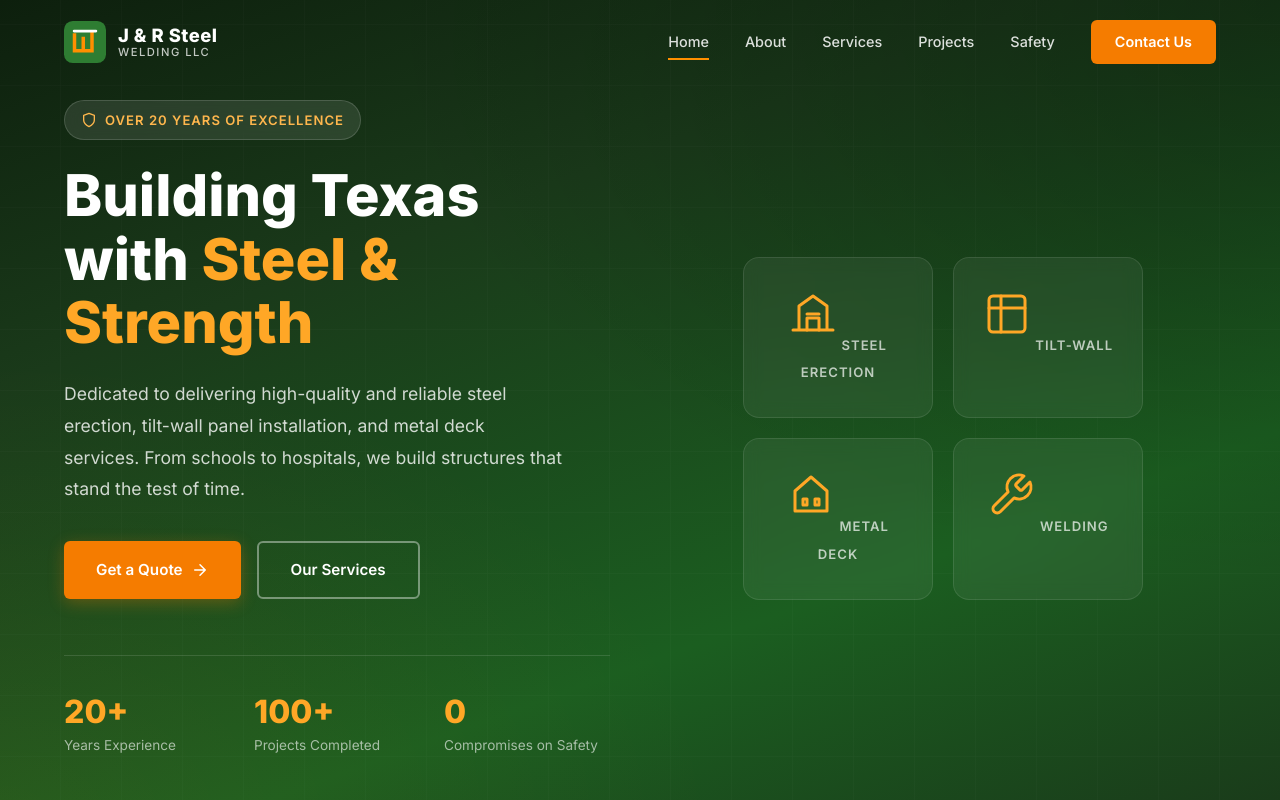
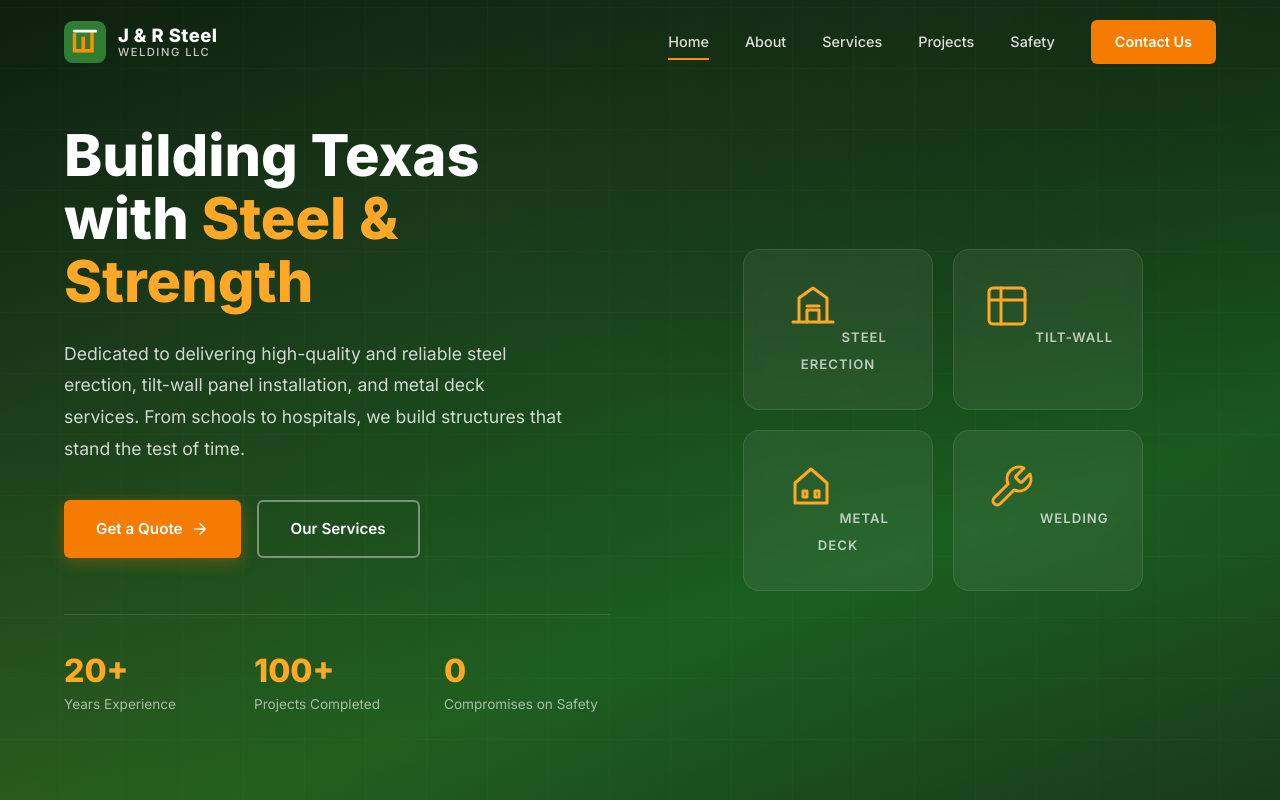
Before and after one commit to malvaezr/SteelSync, a plain HTML site: page docs/index.html in a window 1280 px wide. Shown: the top 800 px of the page. Drawn offline with Linux system fonts and the light colour scheme.

Commit message:
Remove hero badge from homepage
Co-Authored-By: Claude Opus 4.6 (1M context) <noreply@anthropic.com>

```diff
--- a/docs/index.html
+++ b/docs/index.html
@@ -51,10 +51,6 @@
     <div class="hero-pattern"></div>
     <div class="container">
       <div class="hero-content">
-        <div class="hero-badge">
-          <svg viewBox="0 0 24 24" fill="none" stroke="currentColor" stroke-width="2" stroke-linecap="round" stroke-linejoin="round"><path d="M12 22s8-4 8-10V5l-8-3-8 3v7c0 6 8 10 8 10z"/></svg>
-          Over 20 Years of Excellence
-        </div>
         <h1>Building Texas with <span class="highlight">Steel &amp; Strength</span></h1>
         <p class="hero-description">
           Dedicated to delivering high-quality and reliable steel erection, tilt-wall panel installation, and metal deck services. From schools to hospitals, we build structures that stand the test of time.
```
